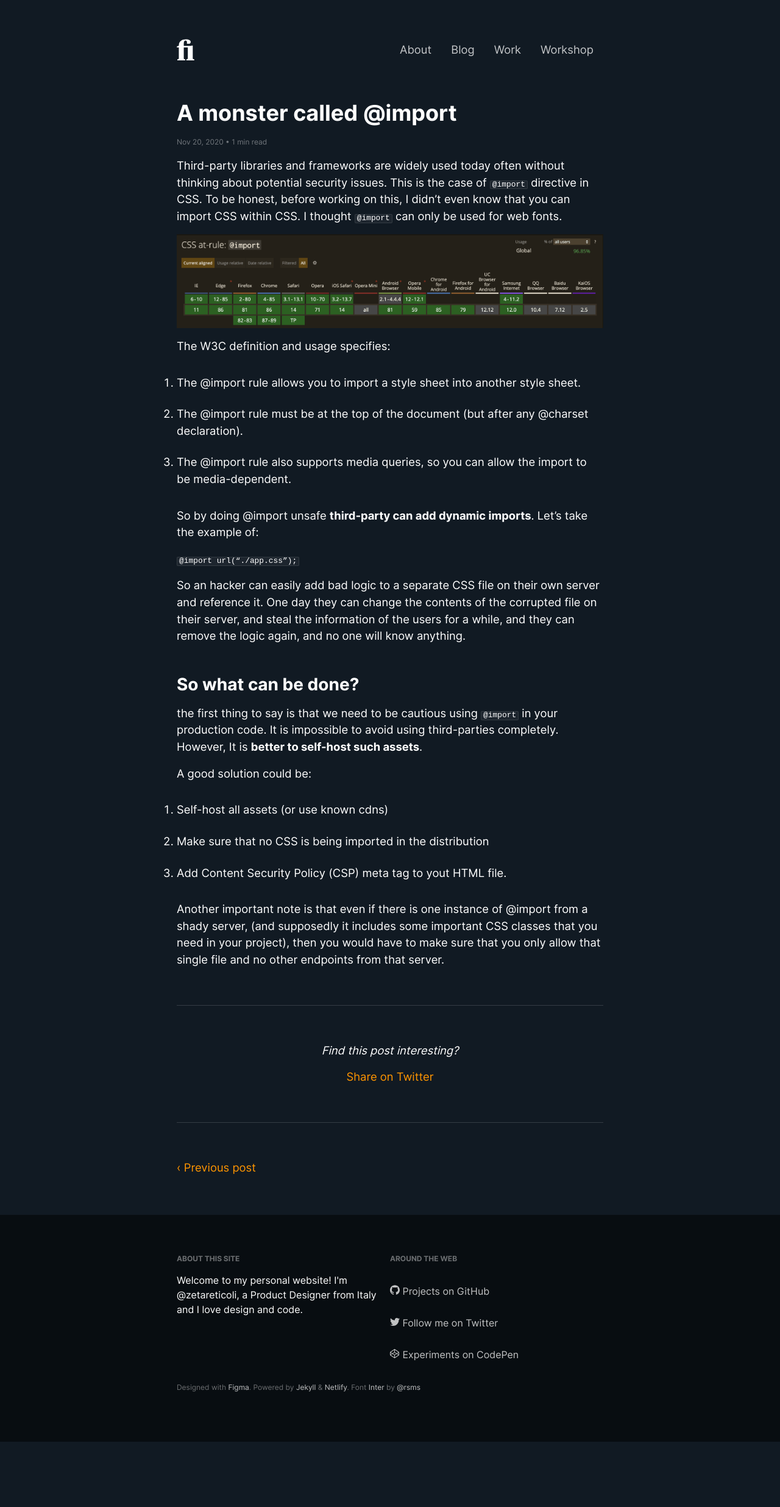
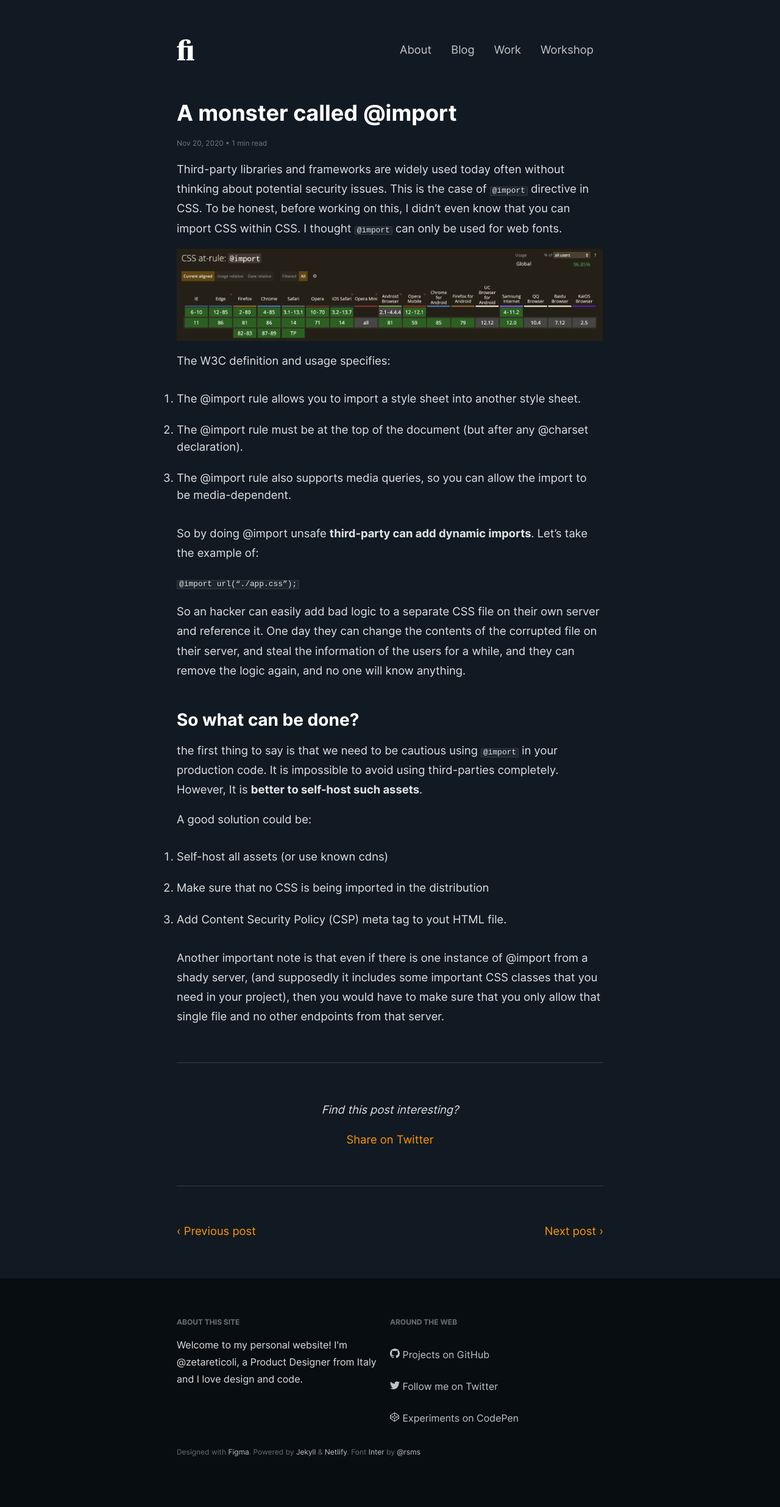
Before and after one commit to zetareticoli/fi, a Jekyll site: the page built from _posts/2020-11-20-a-monster-called-import.md, in a window 1280 px wide. Shown: the whole page at 61% size. Built offline with Jekyll 4.4.1, drawn with Linux system fonts in a browser that asks for light colours; before the commit the page ends 2364 px from its top, so only the background shows below that.

Commit message:
New blog post and some CSS fixes

```diff
--- a/_sass/_base.scss
+++ b/_sass/_base.scss
@@ -14,13 +14,17 @@
   -webkit-font-smoothing: antialiased;
 }
 
+p {
+  line-height: 1.75;
+}
+
 p, form {
   margin: 0 0 1rem;
   word-wrap: break-word;
 }
 
 p * {
-  line-height: 1em; /* Bold font line-height fix */
+  line-height: 1em;
 }
 
 strong {
@@ -31,6 +35,12 @@
   font-style: italic;
 }
 
+img + em {
+  color: $text-02;
+  font-size: $type-xsmall;
+  text-align: center;
+}
+
 a {
   position: relative;
   color: $color-accent;
@@ -38,10 +48,6 @@
 }
 
 a:hover {
-  text-decoration: underline;
-}
-
-.no-cssgradients a {
   text-decoration: underline;
 }
 
@@ -74,6 +80,7 @@
 h1, h2, h3, h4, h5, h6 {
   margin: 0 0 1rem;
   background-image: none;
+  color: $color-white;
   font-weight: 700;
   letter-spacing: normal;
   line-height: 1.25;
@@ -133,30 +140,18 @@
 }
 
 blockquote {
-  padding: 0 1.5rem;
+  margin-right: 0;
+  margin-left: 0;
+  padding: 2rem 1.5rem;
+  background-color: $color-darker;
+  box-shadow: inset 4px 0 0 $ui-border;
+  color: $color-white;
+  font-size: $type-large;
   font-style: italic;
 }
 
-blockquote::before,
-blockquote::after {
-  display: block;
-  height: 2.5rem;
-  color: rgba($color-accent, .4);
-  font-size: 5rem;
-  font-style: normal;
-  font-weight: 400;
-  text-align: center;
-  vertical-align: bottom;
-}
-
-blockquote::before {
-  content: "“";
-  margin-top: 2rem;
-}
-
-blockquote::after {
-  content: "”";
-  margin-bottom: 2rem;
+blockquote > p {
+  margin-bottom: 0;
 }
 
 code {
--- a/_sass/_settings.scss
+++ b/_sass/_settings.scss
@@ -2,10 +2,11 @@
 $color-dark: #111a23;
 $color-darker: #080D11;
 $color-white: rgb(255,255,255);
+$color-white: rgb(255,255,255);
 $color-accent: #FF9500;
 $ui-background: $color-dark;
 $ui-border: rgba($color-white, 15%);
-$text-01: $color-white;
+$text-01: rgba($color-white, .87);
 $text-02: rgba($color-white, 40%);
 $text-03: $color-dark;
 $type-xlarge: 2.25rem;
--- a/blog.html
+++ b/blog.html
@@ -15,7 +15,7 @@
 {% endif %}
 
   <article class="story">
-  	<a href="{{ post.url | prepend: site.baseurl }}"><h1 class="story__title">{{ post.title }}</h1></a>
+  	<h1 class="story__title"><a href="{{ post.url | prepend: site.baseurl }}">{{ post.title }}</a></h1>
     <span class="caption">
       {% if site.display-author-front-page %}
         {% if post.author.name %}
```
Also changed, not shown: _posts/2020-11-26-issue-with-light-dark-toggle.md (added, +49 -0 lines), img/posts/dark-mode-toggle/dark-mode-toggle-1.jpg (added), img/posts/dark-mode-toggle/dark-mode-toggle-2.jpg (added), img/posts/dark-mode-toggle/dark-mode-toggle-3.jpg (added), img/posts/dark-mode-toggle/dark-mode-toggle-4.jpg (added).
